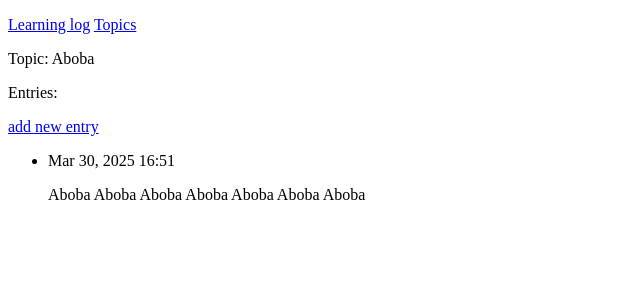
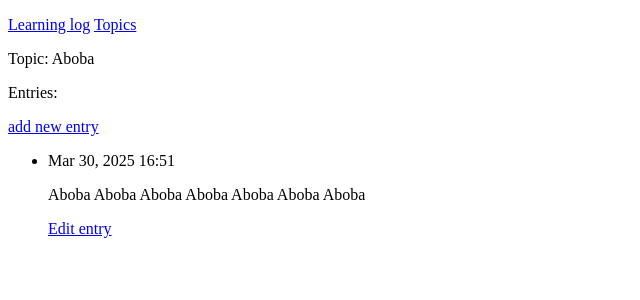
Before and after one commit to Tairoks/origin, a Django app: page /topics/2/ in a window 1280 px wide. Shown: the top 300 px of the page, without its empty margins (0-640 px from the left). Run offline with Django 5.2, Linux system fonts and the light colour scheme; data comes from the database, SQL or seed files in the repository; both versions use the stored data as it was after the commit.

Commit message:
add_entry_edit

```diff
--- a/MyApp/templates/myapp/topic.html
+++ b/MyApp/templates/myapp/topic.html
@@ -12,6 +12,9 @@
     <li>
         <p>{{ entry.date_added|date:'M d, Y H:i' }}</p>
         <p>{{ entry.text|linebreaks }}</p>
+        <p>
+            <a href="{% url 'MyApp:edit_entry' entry.id %}">Edit entry</a>
+        </p>
     </li>
 {% empty %}
     <li>There are no entries for this topic yet.</li>
--- a/MyApp/templates/myapp/topics.html
+++ b/MyApp/templates/myapp/topics.html
@@ -6,7 +6,9 @@
 <ul>
     {% for topic in topics %}
     <li>
-        <a href="{% url 'MyApp:topic' topic.id %}">{{ topic }}</a>
+        <p>
+            <a href="{% url 'MyApp:topic' topic.id %}">{{ topic }}</a>
+        </p>
     </li>
     {% empty %}
     <li>No topics have been added yet.</li>
--- a/MyApp/urls.py
+++ b/MyApp/urls.py
@@ -11,4 +11,5 @@ urlpatterns = [
     path('topics/<int:topic_id>/',views.topic, name='topic'),
     path('new_topic/',views.new_topic, name='new_topic'),
     path('new_entry/<int:topic_id>',views.new_entry, name='new_entry'),
+    path('edit_entry/<int:entry_id>',views.edit_entry, name='edit_entry'),
 ]
--- a/MyApp/views.py
+++ b/MyApp/views.py
@@ -1,7 +1,8 @@
+from idlelib.rpc import request_queue
 from lib2to3.fixes.fix_input import context
 
 from django.shortcuts import render, redirect
-from .models import Topic
+from .models import Topic, Entry
 from .forms import TopicForm, EntryForm
 
 
@@ -53,3 +54,21 @@ def new_entry(request, topic_id):
             return redirect('MyApp:topic', topic_id=topic_id)
     context = {'topic': topic, 'form': form}
     return render(request, 'myapp/new_entry.html', context)
+
+
+def edit_entry(request, entry_id):
+    """Edits an existing entry"""
+    entry = Entry.objects.get(id=entry_id)
+    topic = entry.topic
+
+    if request.method != "POST":
+        #the form is filled current data
+        form = EntryForm(instance=entry)
+    else:
+        #Sending data
+        form = EntryForm(instance=entry, data=request.POST)
+        if form.is_valid:
+            form.save()
+            return redirect('MyApp:topic', topic_id=topic.id)
+    context = {"topic": topic, "form": form, 'entry': entry}
+    return render(request, 'myapp/edit_entry.html', context=context)
```
Also changed, not shown: MyApp/templates/myapp/edit_entry.html (added, +14 -0 lines), db.sqlite3.
